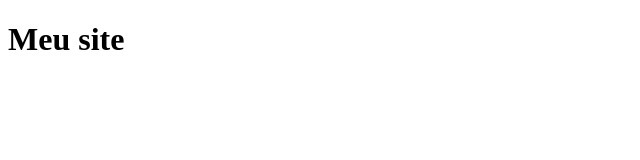
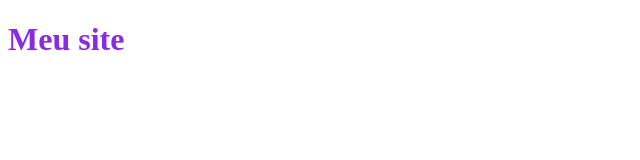
Before and after one commit to William-Fraga-Santos/modulogit, a plain HTML site: page index.html in a window 1280 px wide. Shown: the whole page, without its empty margins (0-640 px from the left). Drawn offline with Linux system fonts and the light colour scheme.

Commit message:
commit 3

```diff
--- a/estilo.css
+++ b/estilo.css
@@ -0,0 +1,3 @@
+h1{
+    color: blueviolet;
+}
--- a/index.html
+++ b/index.html
@@ -4,6 +4,11 @@
     <meta charset="UTF-8">
     <meta name="viewport" content="width=device-width, initial-scale=1.0">
     <title>Document</title>
+    <style>
+        h1{
+            color: blueviolet;
+        }
+    </style>
 </head>
 <body>
 
```
